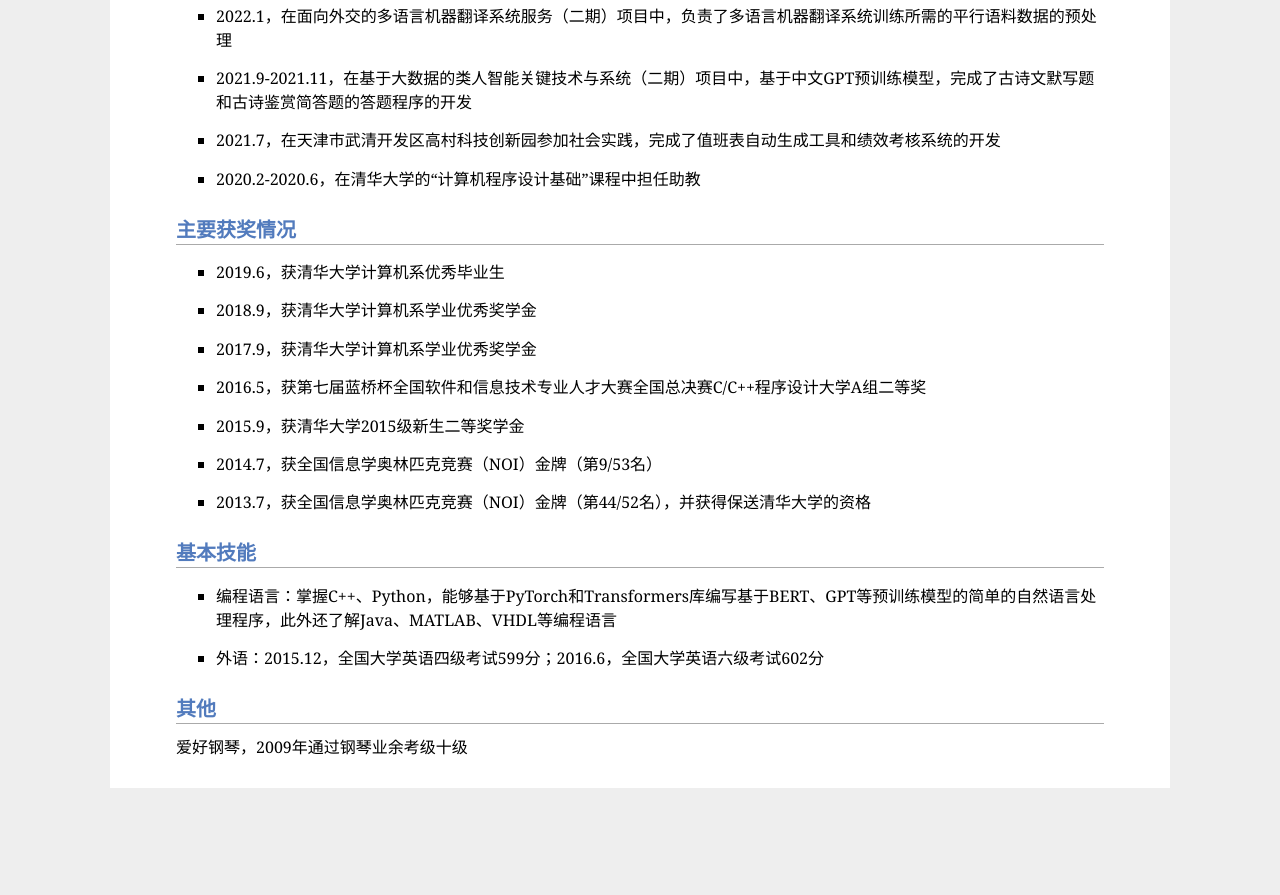
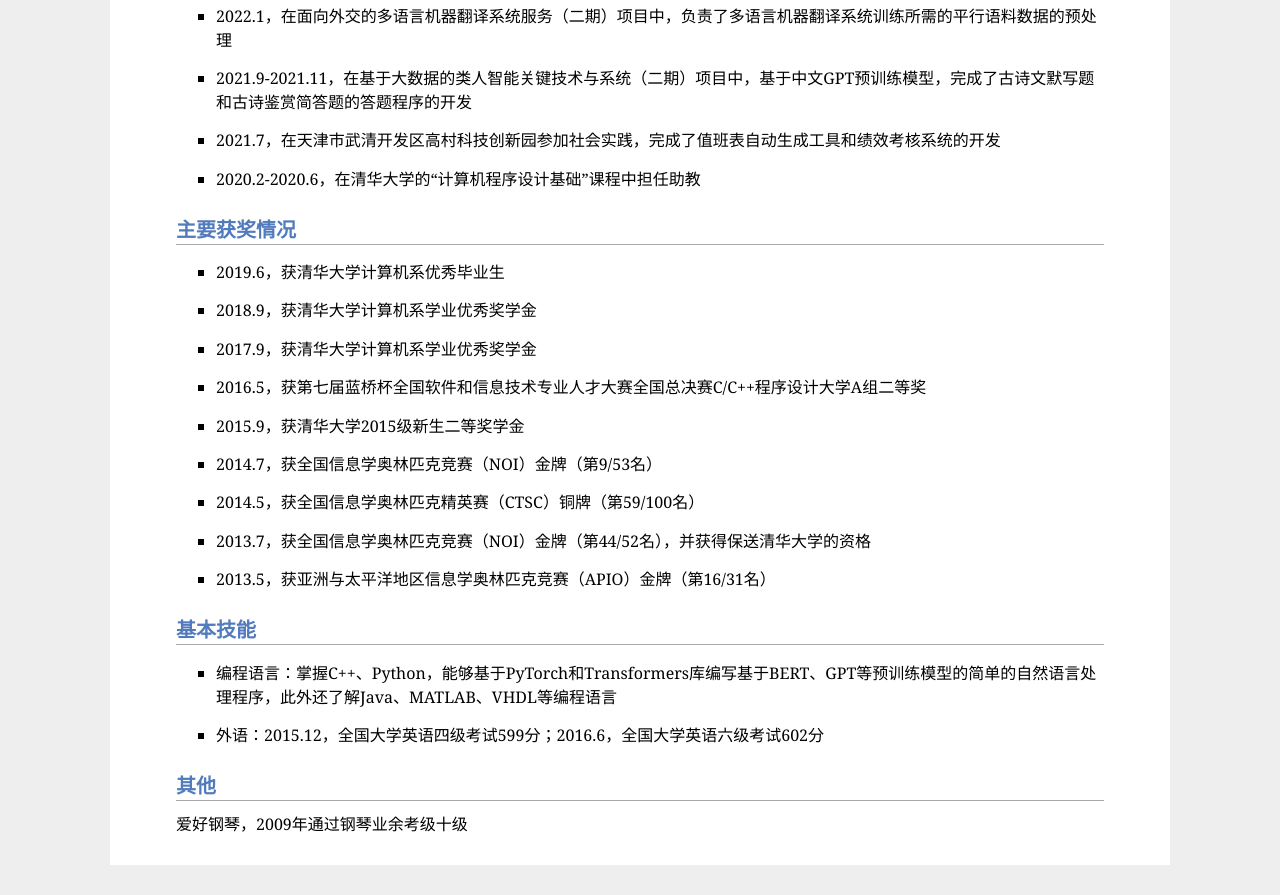
Before and after one commit to ZYH111/ZYH111.github.io, a plain HTML site: page index.html in a window 1280 px wide. Shown: the part 980-1875 px from the top of the page. Before the commit the page ends 1798 px from the top, so only its background shows below. Drawn offline with Linux system fonts and the light colour scheme.

Commit message:
add more information

```diff
--- a/index.html
+++ b/index.html
@@ -80,7 +80,9 @@
     <li>2016.5，获第七届蓝桥杯全国软件和信息技术专业人才大赛全国总决赛C/C++程序设计大学A组二等奖</li>
     <li>2015.9，获清华大学2015级新生二等奖学金</li>
     <li>2014.7，获全国信息学奥林匹克竞赛（NOI）金牌（第9/53名）</li>
+    <li>2014.5，获全国信息学奥林匹克精英赛（CTSC）铜牌（第59/100名）</li>
     <li>2013.7，获全国信息学奥林匹克竞赛（NOI）金牌（第44/52名），并获得保送清华大学的资格</li>
+    <li>2013.5，获亚洲与太平洋地区信息学奥林匹克竞赛（APIO）金牌（第16/31名）</li>
 </ul>
 
 <h2>基本技能</h2>
```
